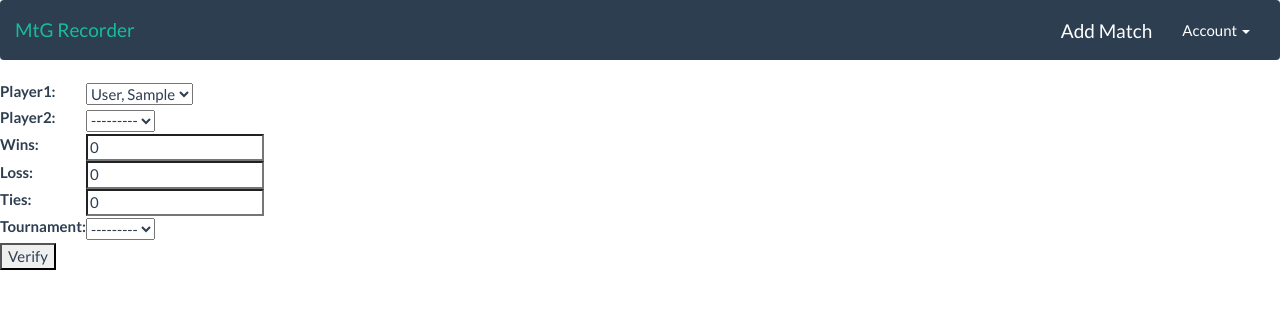
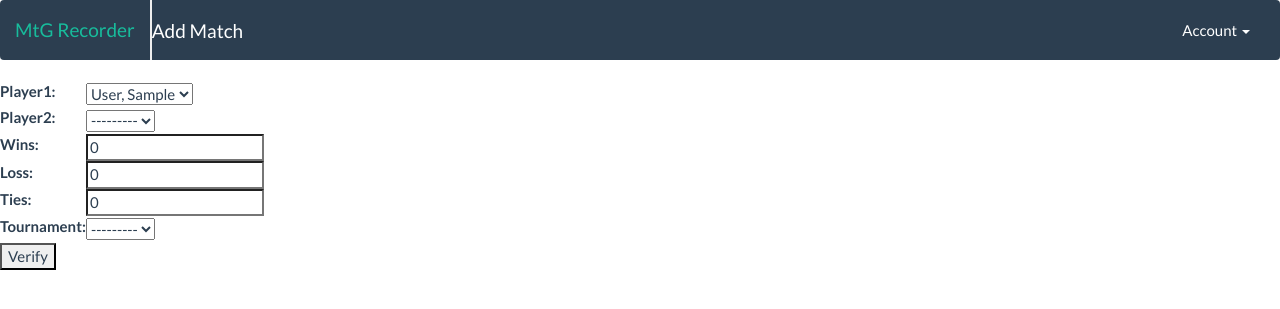
Before and after one commit to edasaur/mtg-recorder, a Django app: page /request/ in a window 1280 px wide. Shown: the top 309 px of the page. Run offline with Django 3.2, Linux system fonts and the light colour scheme; the visitor is signed in with stand-in values (Sample User, id 1); data comes from the database, SQL or seed files in the repository; data that the repository does not hold is empty; parts of the project's set-up code (start-up, migrations or seed data) failed here and were passed over; some libraries are stand-ins or nearby versions.

Commit message:
added divider?

```diff
--- a/templates/base.html
+++ b/templates/base.html
@@ -28,9 +28,10 @@
 	    </div>
 
 	    <div class="collapse navbar-collapse" id="bs-example-navbar-collapse-1">
-	      <ul class="nav navbar-nav navbar-right">
-            <li class="divider"></li>
+          <ul class="nav navbar-nav" style="border-left: 2px solid #eee">
             <li><a class="navbar-brand" href="/request">Add Match</a></li>
+          </ul>
+          <ul class="nav navbar-nav navbar-right">
 	        <li class="dropdown">
 	          <a href="#" class="dropdown-toggle" data-toggle="dropdown" role="button" aria-expanded="false">Account <span class="caret"></span></a>
 	          <ul class="dropdown-menu" role="menu">
```
